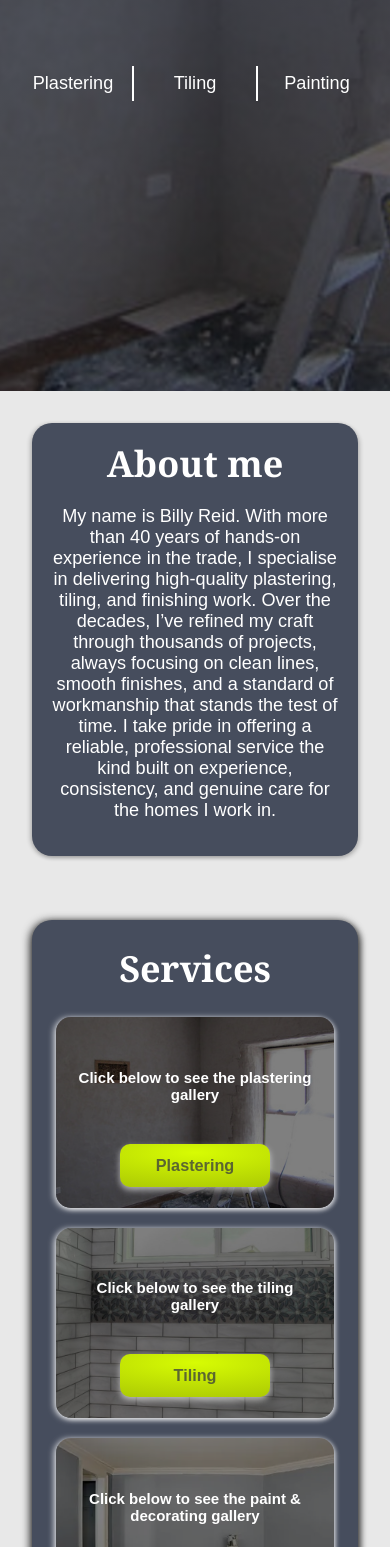
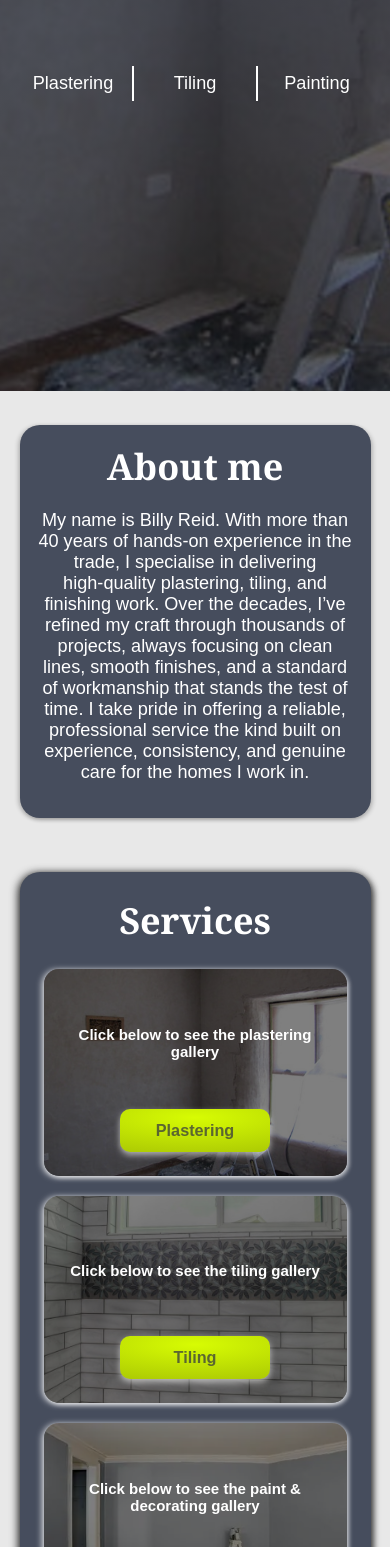
Before and after one commit to 2ndborn/plasterer, a React (Vite) app in the folder egbert/: page / in a window 390 px wide. Shown: the part 453-2000 px from the top of the page. Built offline with nearby package versions, Linux system fonts and the light colour scheme.

Commit message:
added a responsive padding on the services, aboutme and next pages

```diff
--- a/egbert/src/pages/About.jsx
+++ b/egbert/src/pages/About.jsx
@@ -8,7 +8,7 @@ const About = () => {
       style={{
         position: 'relative',
         minHeight: '50vh',
-        padding: '2rem',
+        padding: 'min(2rem, 5%)',
         display: 'flex',
         justifyContent: 'center',
         alignItems: 'center',
--- a/egbert/src/pages/Next.jsx
+++ b/egbert/src/pages/Next.jsx
@@ -24,7 +24,7 @@ const Next = () => {
         style={{
             position: 'relative',
             minHeight: '75vh',
-            padding: '2rem',
+            padding: 'min(2rem, 5%)',
             textAlign: 'center',
             fontSize: '1.5rem'
         }}
--- a/egbert/src/pages/Services.jsx
+++ b/egbert/src/pages/Services.jsx
@@ -49,7 +49,7 @@ const Services = () => {
             display: 'flex',
             justifyContent: 'center',
             alignItems: 'center',
-            padding: '2rem',
+            padding: 'min(2rem, 5%)',
             textAlign: 'center',
             fontSize: '1.5rem'
         }}
```
